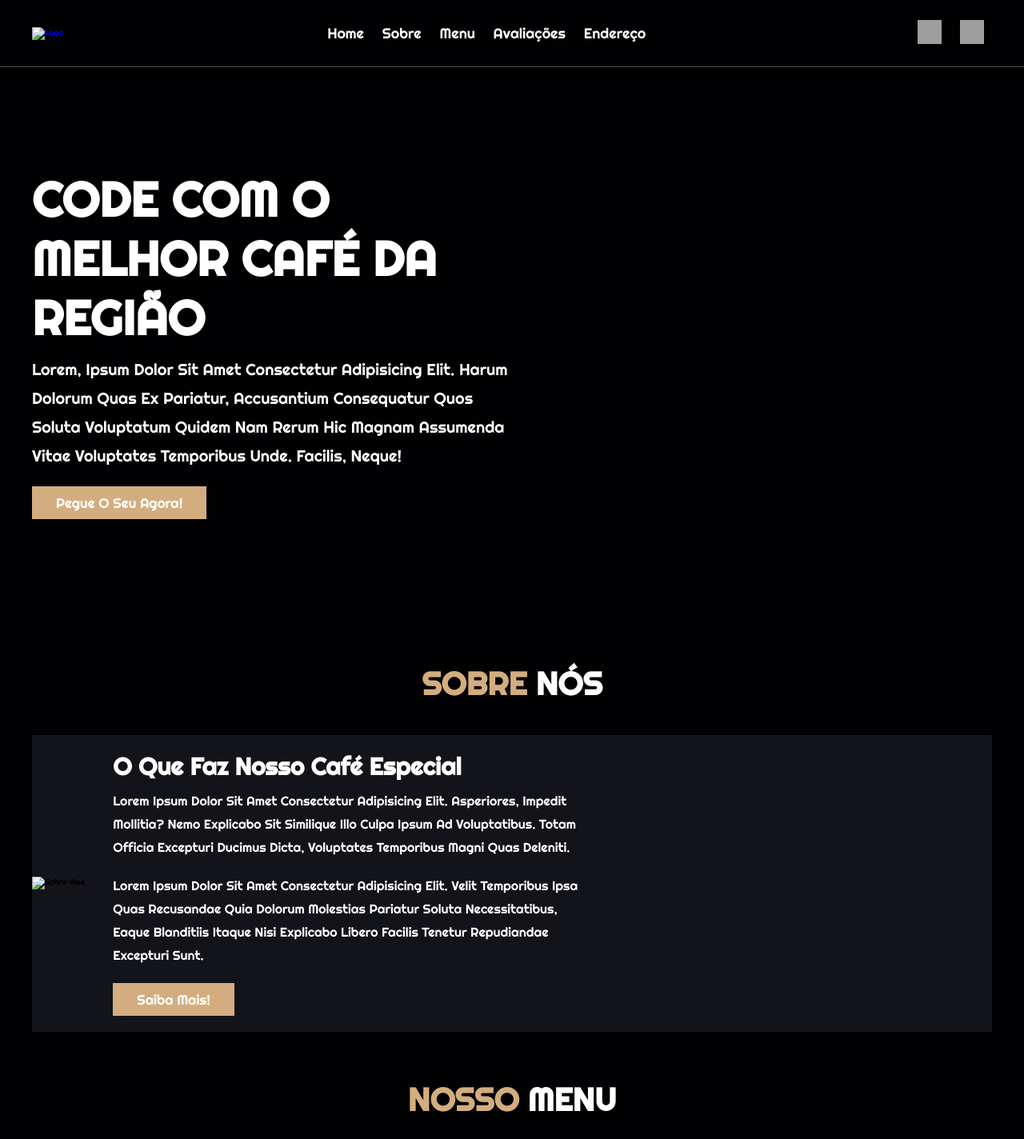
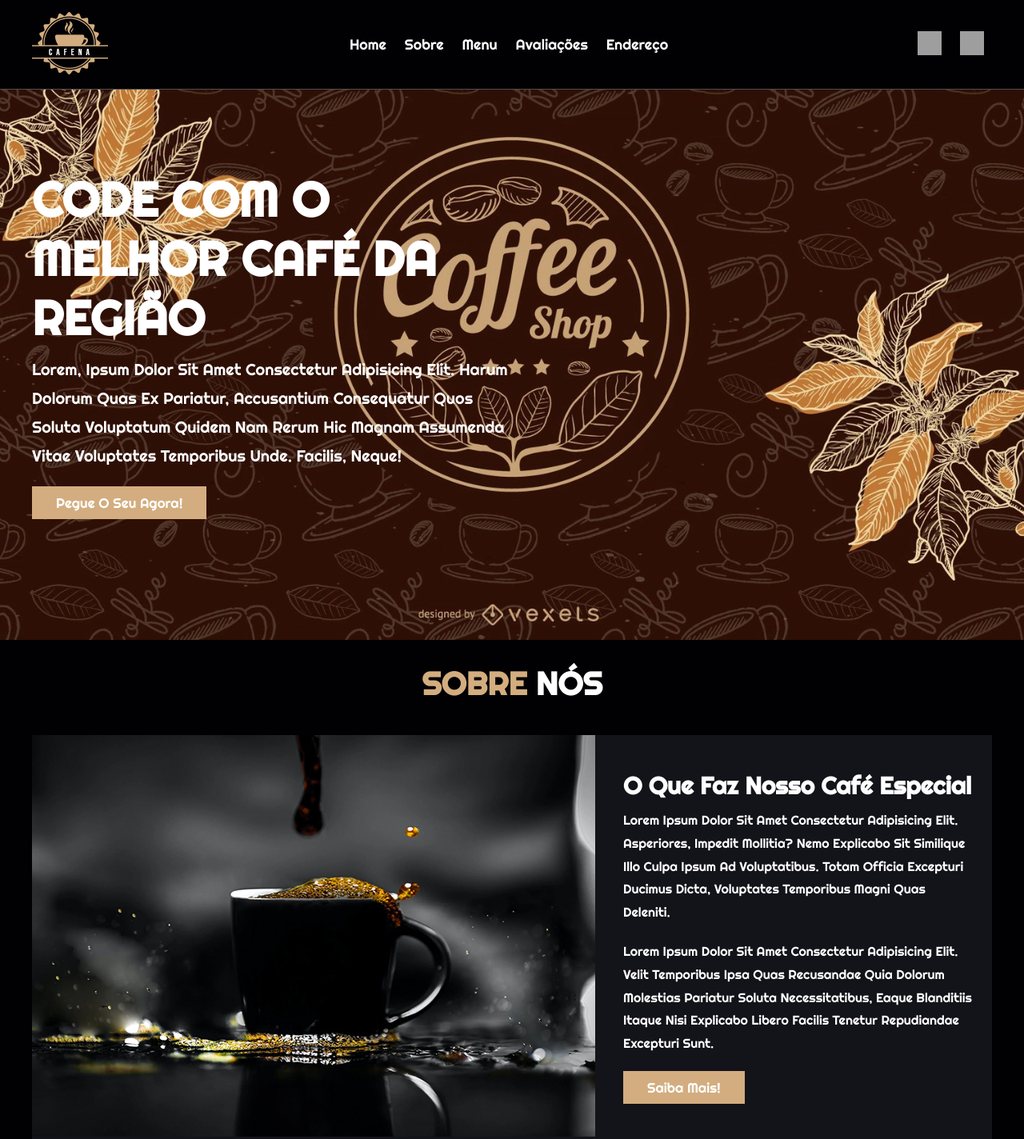
Before and after one commit to Eduardo-Luis-Alonso-art/cafeteria, a plain HTML site: page index.html in a window 1280 px wide. Shown: the top 1424 px of the page at 80% size. Drawn offline with Linux system fonts and the light colour scheme; the site is published under a folder, as on GitHub Pages, so addresses that start at the root find nothing; grey boxes are pictures that could not be loaded.

Commit message:
Add files via upload

```diff
--- a/index.html
+++ b/index.html
@@ -15,7 +15,7 @@
     <header class="cabecalho">
         <section>
             <a href="#" class="logo">
-                <img src="/img/logo.png" alt="logo" />
+                <img src="img/logo.png" alt="logo" />
             </a>
 
             <nav class="nav-bar">
@@ -51,7 +51,7 @@
         <h2 class="title">Sobre <span>Nós</span></h2>
         <div class="row">
             <div class="container-image">
-                <img src="/img/about-img.jpg" alt="sobre-nos">
+                <img src="img/about-img.jpg" alt="sobre-nos">
             </div>
             <div class="content">
                 <h3>O Que Faz Nosso Café Especial</h3>
--- a/style.css
+++ b/style.css
@@ -83,7 +83,7 @@ section {
 }
 
 .home-container {
-    background: url("/img/home-img.webp");
+    background: url("img/home-img.webp");
     height: 100vh;
     background-position: center;
     background-size: cover;
```
